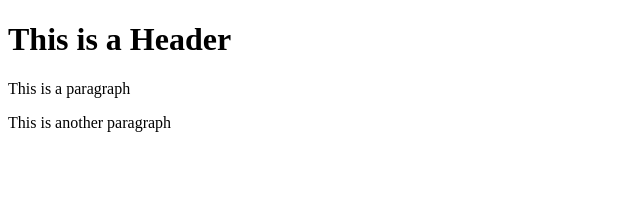
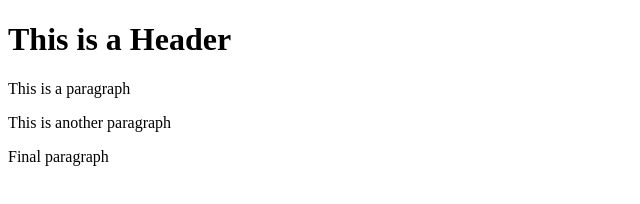
Before and after one commit to Crljules/git-test, a website: page index.html in a window 1280 px wide. Shown: the whole page, without its empty margins (0-640 px from the left). Drawn offline with Linux system fonts and the light colour scheme.

```diff
--- a/index.html
+++ b/index.html
@@ -4,5 +4,6 @@
         <h1>This is a Header</h1>
         <p>This is a paragraph</p>
         <p>This is another paragraph</p>
+        <p>Final paragraph</p>
     </body>
 </html>
```
Also changed, not shown: package.json (added, +25 -0 lines), 2 other files.
